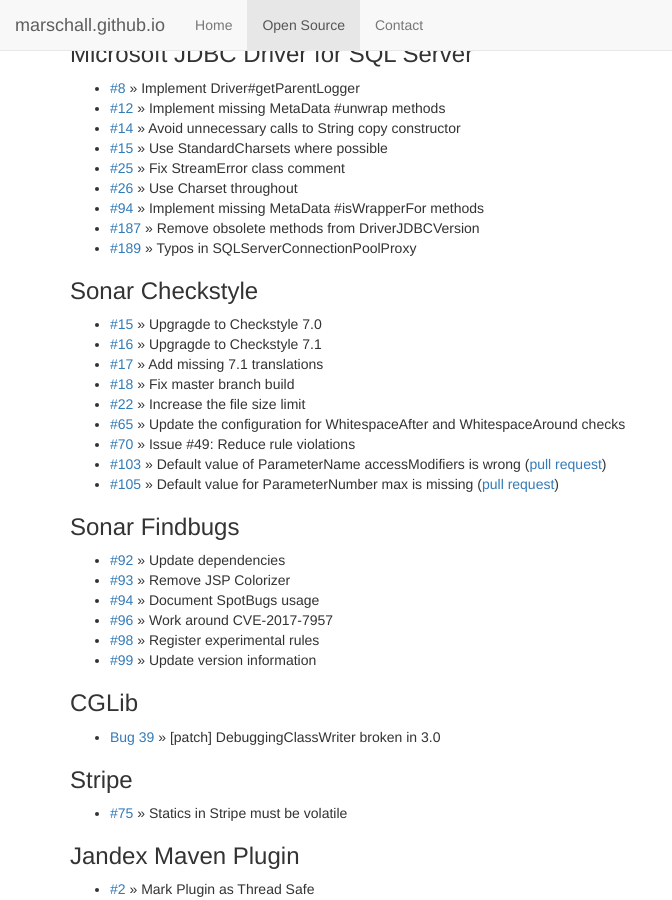
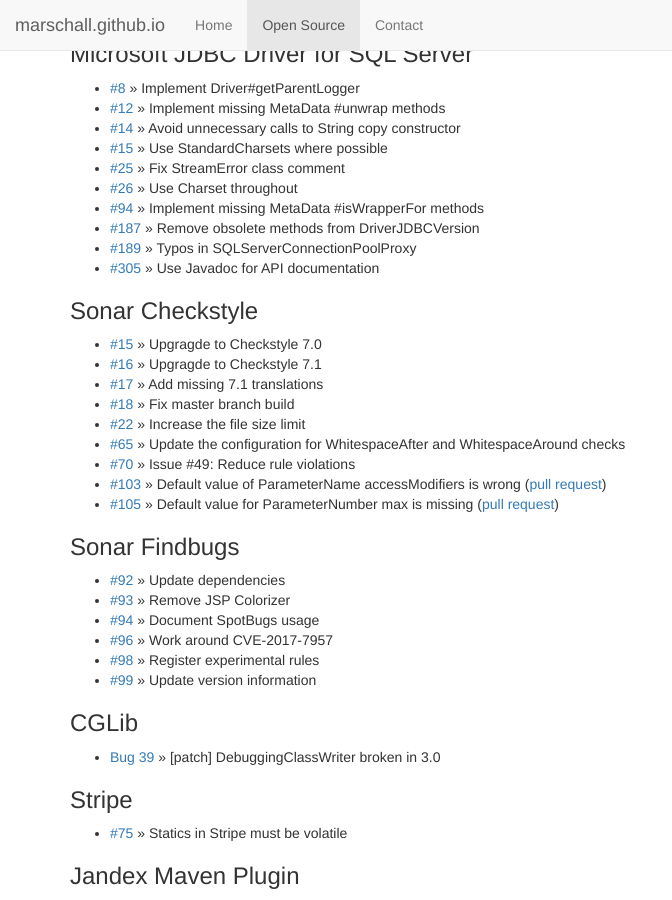
Before and after one commit to marschall/marschall.github.com, a Jekyll site: the page built from open-source.html, in a window 1280 px wide and 900 px high, scrolled down 4743 px. Shown: the whole window, without its empty margins (0-672 px from the left). Built offline with Jekyll 4.4.1, drawn with Linux system fonts in a browser that asks for light colours.

Commit message:
add mssql-305

```diff
--- a/open-source.html
+++ b/open-source.html
@@ -296,6 +296,7 @@
   <li><a href="https://github.com/Microsoft/mssql-jdbc/pull/94">#94</a> &raquo; Implement missing MetaData #isWrapperFor methods</li>
   <li><a href="https://github.com/Microsoft/mssql-jdbc/pull/187">#187</a> &raquo; Remove obsolete methods from DriverJDBCVersion</li>
   <li><a href="https://github.com/Microsoft/mssql-jdbc/pull/189">#189</a> &raquo; Typos in SQLServerConnectionPoolProxy</li>
+  <li><a href="https://github.com/Microsoft/mssql-jdbc/pull/305">#305</a> &raquo; Use Javadoc for API documentation</li>
 </ul>
 <h3>Sonar Checkstyle</h3>
 <ul>
```
